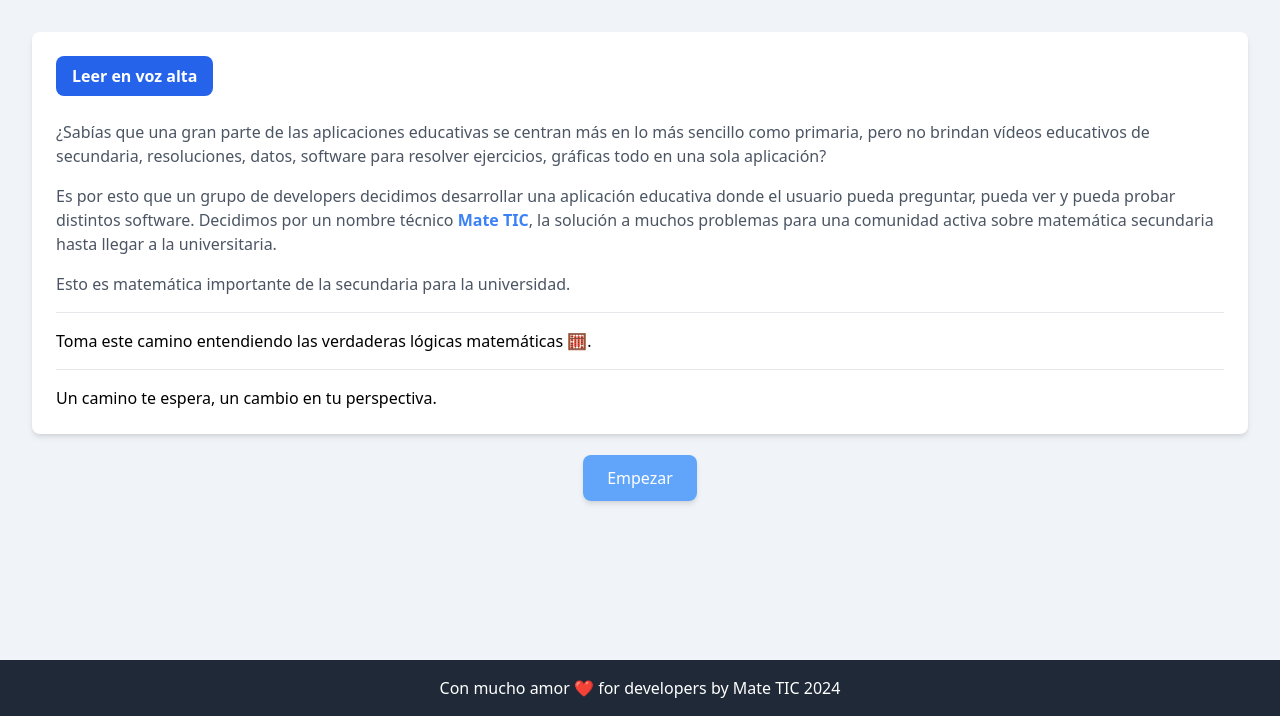
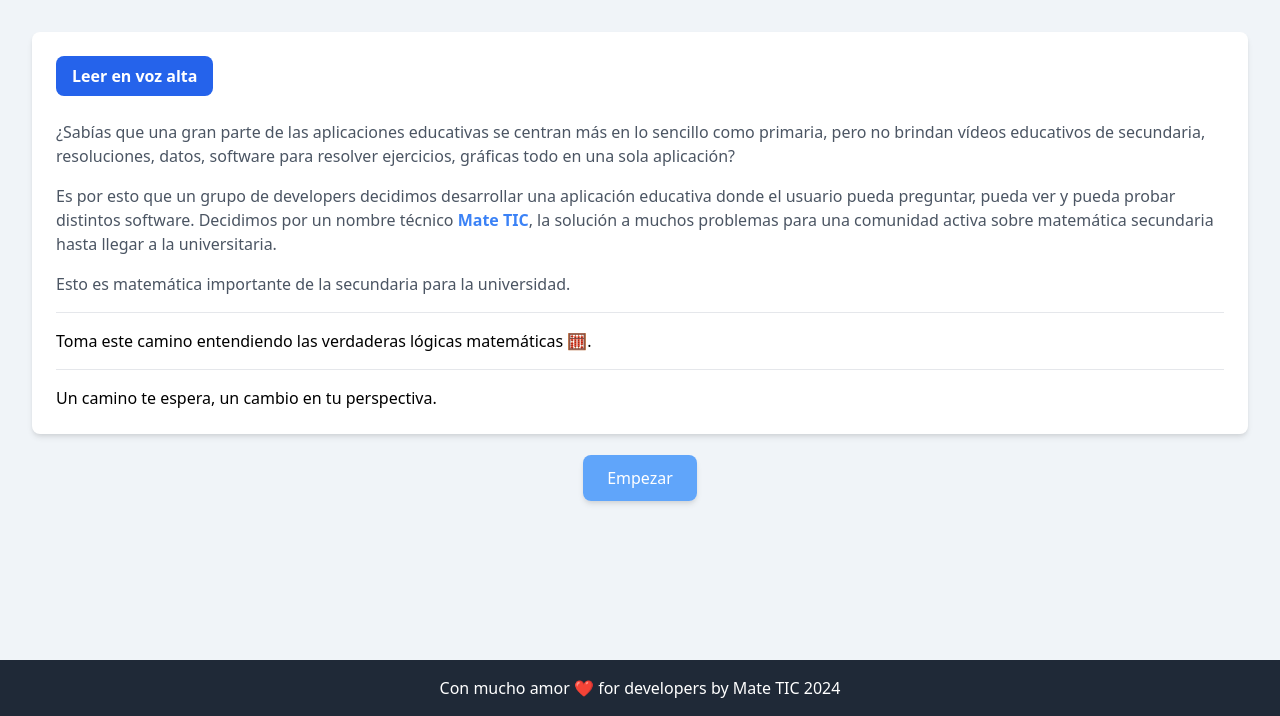
Before and after one commit to marcosantoniocastr/Mate-TIC-, a plain HTML site: page index.html in a window 1280 px wide. Shown: the part 84-800 px from the top of the page. Drawn offline with nearby package versions, Linux system fonts and the light colour scheme.

Commit message:
index.html

```diff
--- a/index.html
+++ b/index.html
@@ -57,7 +57,7 @@
         <section class="navegation-body mb-8">
             <article class="article-information bg-white shadow-md rounded-lg p-6">
                <button class="px-4 py-2 bg-blue-600 text-white font-semibold rounded-lg hover:bg-blue-500 transition duration-300 ease-in-out" onclick="speech()">Leer en voz alta</button><br /><br />
-                <p class="mb-4 text-gray-600">¿Sabías que una gran parte de las aplicaciones educativas se centran más en lo más sencillo como primaria, pero no brindan vídeos educativos de secundaria, resoluciones, datos, software para resolver ejercicios, gráficas todo en una sola aplicación?</p>
+                <p class="mb-4 text-gray-600">¿Sabías que una gran parte de las aplicaciones educativas se centran más en lo  sencillo como primaria, pero no brindan vídeos educativos de secundaria, resoluciones, datos, software para resolver ejercicios, gráficas todo en una sola aplicación?</p>
                 <p class="mb-4 text-gray-600">Es por esto que un grupo de developers decidimos desarrollar una aplicación educativa donde el usuario pueda preguntar, pueda ver y pueda probar distintos software. Decidimos por un nombre técnico <span class="font-bold text-blue-500 cursor-pointer" onclick="openModal()">Mate TIC</span>, la solución a muchos problemas para una comunidad activa sobre matemática secundaria hasta llegar a la universitaria.</p>
                 <p class="mb-4 text-gray-600">Esto es matemática importante de la secundaria para la universidad.<hr class="my-4" />
                     Toma este camino entendiendo las verdaderas lógicas matemáticas 🧮. <hr class="my-4" />
```
